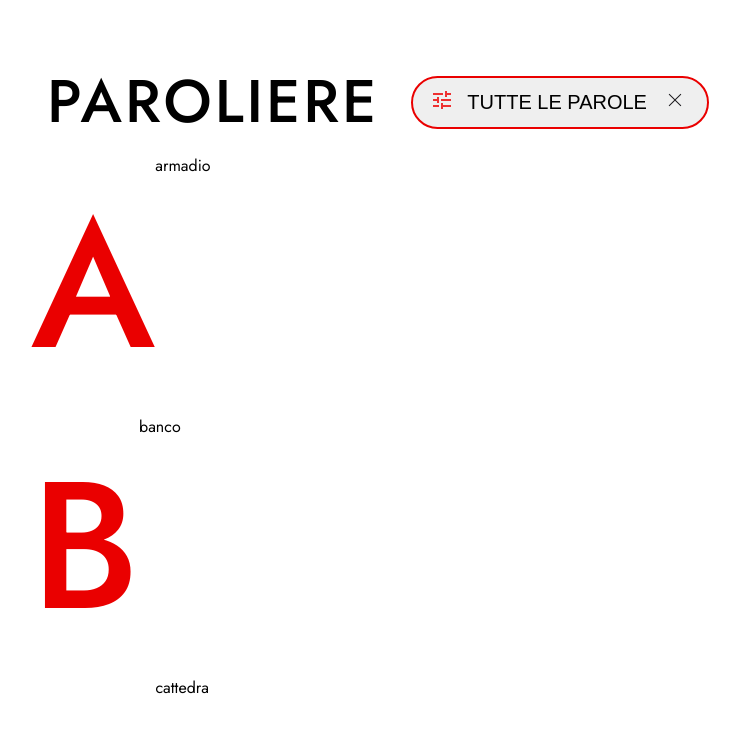
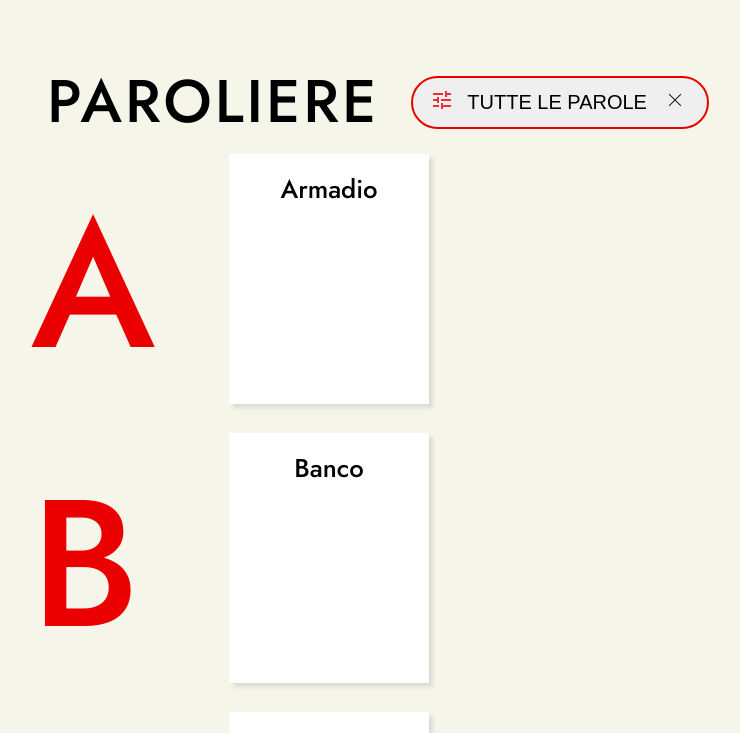
Before and after one commit to JekyPlace/paroliere, a React (Vite) app: page /word/1 in a window 1280 px wide. Shown: the top 733 px of the page, without its empty margins (19-759 px from the left). Built offline with nearby package versions, Linux system fonts and the light colour scheme.

Commit message:
Add WordCard component and update MainContent to use it; enhance styling for better layout

```diff
--- a/src/components/containers/MainContent/MainContent.jsx
+++ b/src/components/containers/MainContent/MainContent.jsx
@@ -1,3 +1,4 @@
+import WordCard from "../../ui/cards/WordCard";
 import "./MainContent.scss";
 import { useMemo } from "react";
 
@@ -22,11 +23,13 @@ function MainContent({ words }) {
           {wordsFirstLetters?.map((letter, index) => (
             <li class="word-wrapper" key={index}>
               <h2 className="letter">{letter}</h2>
-              <ul>
+              <ul className="words-by-letter">
                 {wordsOrdered
                   .filter((word) => word.Italiano[0] === letter)
                   .map((word, idx) => (
-                    <li key={idx}>{word.Italiano}</li>
+                    <li key={idx}>
+                      <WordCard word={word} />
+                    </li>
                   ))}
               </ul>
             </li>
--- a/src/components/containers/MainContent/MainContent.scss
+++ b/src/components/containers/MainContent/MainContent.scss
@@ -1,13 +1,20 @@
 .main-content {
   .words-list {
     @include flex(column);
+    gap: 1.125rem;
     li {
       @include flex(row);
+      gap: 1.125rem;
       .letter {
         text-transform: uppercase;
         color: $red;
         font-size: 11.25rem;
+        width: 11.25rem;
         font-weight: 500;
+      }
+      .words-by-letter {
+        @include flex(row);
+        gap: 1.125rem;
       }
     }
   }
--- /dev/null
+++ b/src/components/ui/cards/WordCard.jsx
@@ -0,0 +1,12 @@
+import "./WordCard.scss";
+
+function WordCard({ word }) {
+  return (
+    <div className="word-card">
+      <h3>{word.Italiano}</h3>
+      <img src={word.img}></img>
+    </div>
+  );
+}
+
+export default WordCard;
--- /dev/null
+++ b/src/components/ui/cards/WordCard.scss
@@ -0,0 +1,13 @@
+.word-card {
+  background-color: #fff;
+  box-shadow: 4px 4px 4px 0px #0000001a;
+  padding: 1rem;
+  text-align: center;
+  font-size: 1.375rem;
+  width: 12.5rem;
+  height: 15.625rem;
+  h3 {
+    font-weight: 500;
+    text-transform: capitalize;
+  }
+}
--- a/src/theme/_App.scss
+++ b/src/theme/_App.scss
@@ -2,3 +2,4 @@
 @use "typography";
 @use "reset";
 @use "mixins";
+@use "globals";
```
